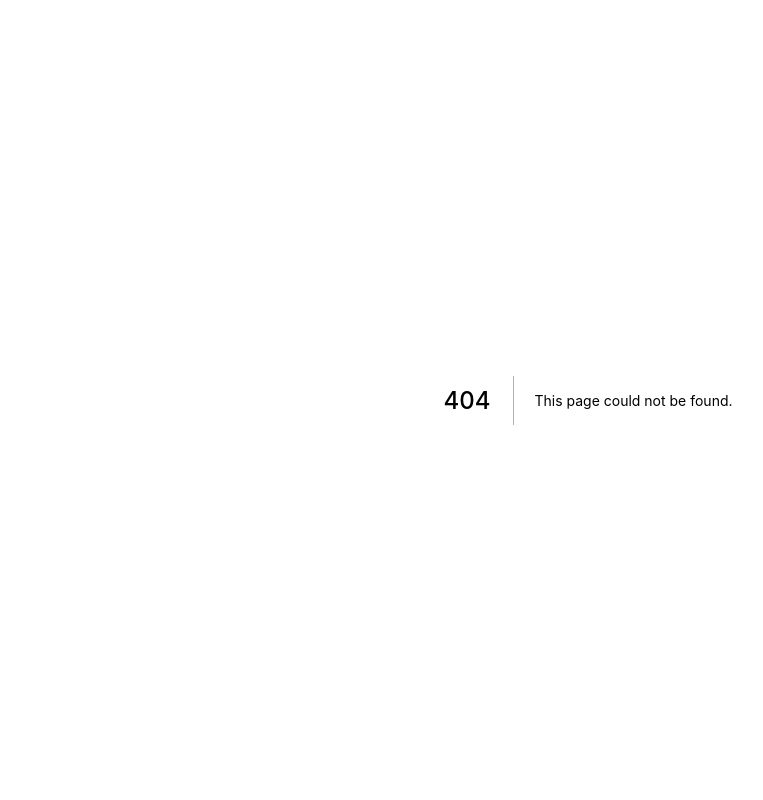
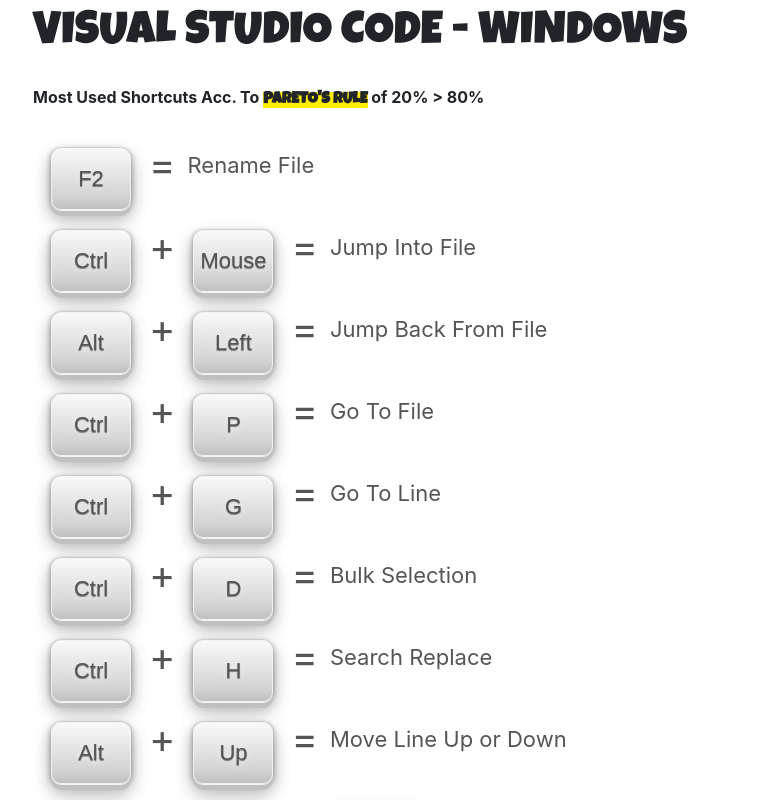
Before and after one commit to treslines/progdeelite, a Next.js app: page /vscode in a window 1280 px wide. Before the commit this address had no page. Shown: the top 800 px of the page, without its empty margins (52-815 px from the left). Built offline with nearby package versions, Linux system fonts and the light colour scheme.

Commit message:
adding vscode page and android page

```diff
--- /dev/null
+++ b/pages/vscode.js
@@ -0,0 +1,34 @@
+import styles from '../styles/Home.module.css'
+import 'bootstrap/dist/css/bootstrap.min.css'
+
+import Shortcut from '../src/components/Shortcut'
+import Title from '../src/components/Title'
+import Header from '../src/components/Header'
+
+export default function Vscode() {
+  return (
+    <div className={styles.container} >
+      <Header title="VS Code" />
+
+      <div class="container" >
+         <div class="row text-center">
+            <div class="col-md-12"> <Title size="46" name="VISUAL STUDIO CODE - WINDOWS"/></div>
+            <div class="col-md-12"><p style={{float:'left', fontWeight:'bold'}}>Most Used Shortcuts Acc. To <span style={{backgroundColor: '#FFEE00', fontFamily: 'luckiestguy'}}>PARETO'S RULE</span> of 20% {'>'} 80%</p></div>
+         </div>
+         <div class="row text-center">
+            <div class="col-md-12"><Shortcut one="F2"desc="Rename File"/></div>
+            <div class="col-md-12"><Shortcut one="Ctrl" two="Mouse" desc="Jump Into File"/></div>
+            <div class="col-md-12"><Shortcut one="Alt" two="Left" desc="Jump Back From File"/></div>
+            <div class="col-md-12"><Shortcut one="Ctrl" two="P" desc="Go To File"/></div>
+            <div class="col-md-12"><Shortcut one="Ctrl" two="G" desc="Go To Line"/></div>
+            <div class="col-md-12"><Shortcut one="Ctrl" two="D" desc="Bulk Selection"/></div>
+            <div class="col-md-12"><Shortcut one="Ctrl" two="H"  desc="Search Replace"/></div>
+            <div class="col-md-12"><Shortcut one="Alt" two="Up"  desc="Move Line Up or Down"/></div>
+            <div class="col-md-12"><Shortcut one="Shift" two="Alt" three="A" desc="Block Comment"/></div>
+            <div class="col-md-12"><Shortcut one="Ctrl" two="Shift" three="F" desc="Search File"/></div>
+            <div class="col-md-12"><Shortcut one="Shift" two="Alt" three="Up" desc="Duplicate Line"/></div>
+         </div>
+      </div>
+    </div>
+  )
+}
--- a/src/components/Shortcut.module.scss
+++ b/src/components/Shortcut.module.scss
@@ -1,18 +1,17 @@
 .keys {
   width: auto;
-  display: block;
+  display: inline-flex;
 }
 
 .key__button {
   box-sizing: border-box;
-  line-height: 80px;
+  line-height: 60px;
   font-size: 22px;
   text-align: center;
   width: 80px;
   color: #555;
   cursor: pointer;
-  margin: 28px 18px 28px 18px; // top, right, bottom, left
-  height: 80px;
+  margin: 20px 18px 0px 18px; // top, right, bottom, left
   border-color: #f2f2f2;
   border-style: solid;
   text-shadow: 0 0.5px 1px #777, 0 2px 6px #f2f2f2;
@@ -38,47 +37,23 @@
 
 .key__meaning {
   box-sizing: border-box;
-  line-height: 80px;
+  line-height: 50px;
   font-size: 22px;
   text-align: center;
   width: auto;
   color: #555;
-  cursor: pointer;
-  margin: 30px 58px 30px 40px; // top, right, bottom, left
-  padding: 0px 40px 30px 40px; // top, right, bottom, left
-  height: 80px;
-  border-color: #f2f2f2;
-  border-style: solid;
-  text-shadow: 0 0.5px 1px #777, 0 2px 6px #f2f2f2;
-  border-width: 1px;
-  border-radius: 10px;
-  background: -webkit-linear-gradient(top, #f9f9f9 0%, #D2D2D2 80%, #c0c0c0 100%);
-  font-family: sans-serif;
-  display: inline-block;
-  transition: box-shadow 0.3s ease, transform 0.15s ease;
-  box-shadow: 0 0 1px #888,0 1px 0 #fff, 0 6px 0 #C0C0C0, 0 8px 17px rgba(#444, 0.4), 2px 1px 4px rgba(#444, 0.25), -2px 1px 4px rgba(#444, 0.25), 0 9px 16px rgba(#444, 0.1);
-
-  &:hover,
-  &:focus {
-    box-shadow: 0 0 1px #888,0 1px 0 #fff, 0 4px 0 #C0C0C0, 0 2px 35px rgba(#444, 0.3), 2px 2px 4px rgba(#444, 0.25), -2px 2px 4px rgba(#444, 0.25), 0 7px 4px rgba(#444, 0.1);
-    transform: translateY(2px);
-  }
-
-  &:active {
-    box-shadow: 0 0 1px #888,0 1px 0 #fff, 0 0 0 #C0C0C0, 0 0px 30px rgba(#444, 0.15), 2px 2px 4px rgba(#444, 0.25), -2px 2px 4px rgba(#444, 0.25), 0 0px 4px rgba(#444, 0.25);
-    transform: translateY(4px);
-  }
+  margin: 6px 0px 0px 6px; // top, right, bottom, left
+  padding: 6px 0px 0px 6px; // top, right, bottom, left
 }
 
 .key__plus {
   box-sizing: border-box;
-  line-height: 80px;
+  line-height: 50px;
   font-size: 22px;
   text-align: center;
   width: auto;
   color: #555;
-  height: 80px;
-  font-family: sans-serif;
   font-size: 40px;
-  display: inline-block;
+  margin: 6px 0px 0px 0px; // top, right, bottom, left
+  padding: 6px 0px 0px 0px; // top, right, bottom, left
 }
```
Also changed, not shown: pages/android.js (added, +25 -0 lines), pages/shortcuts.js (deleted, +0 -42 lines).
